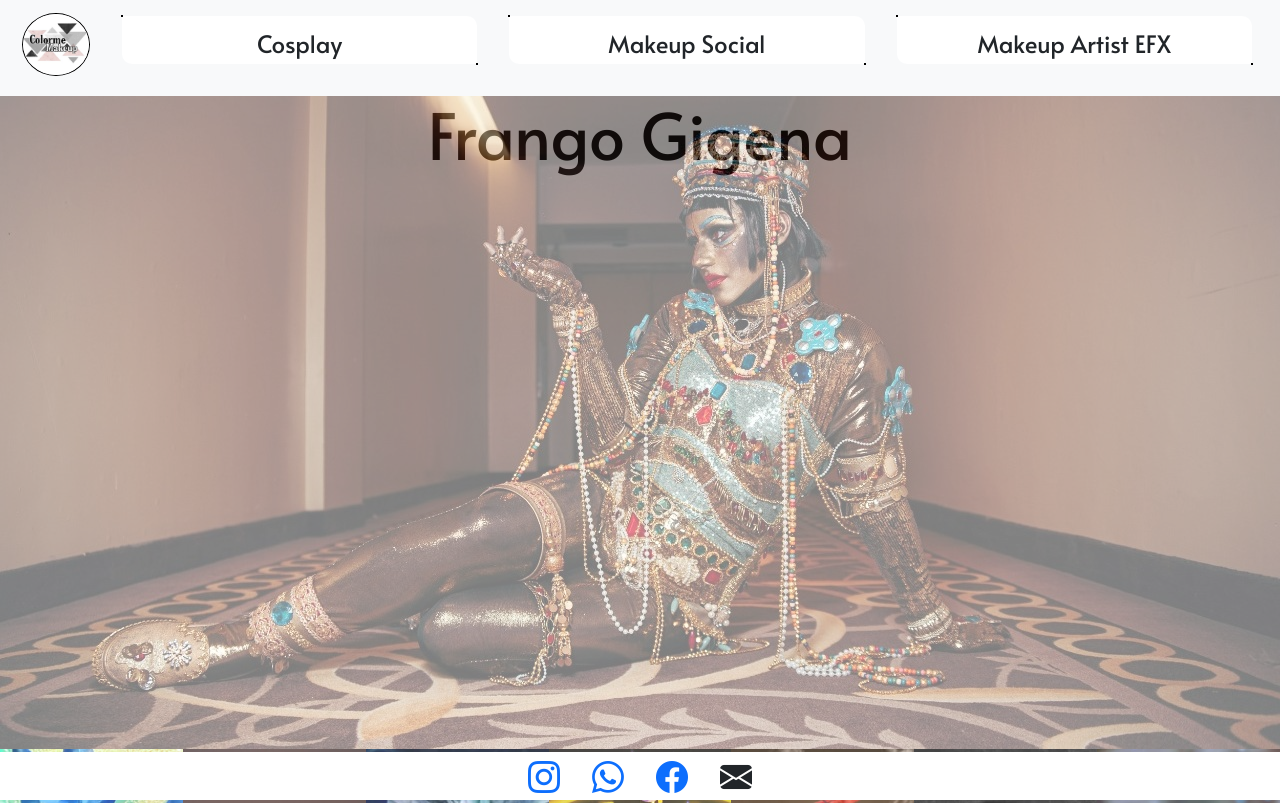
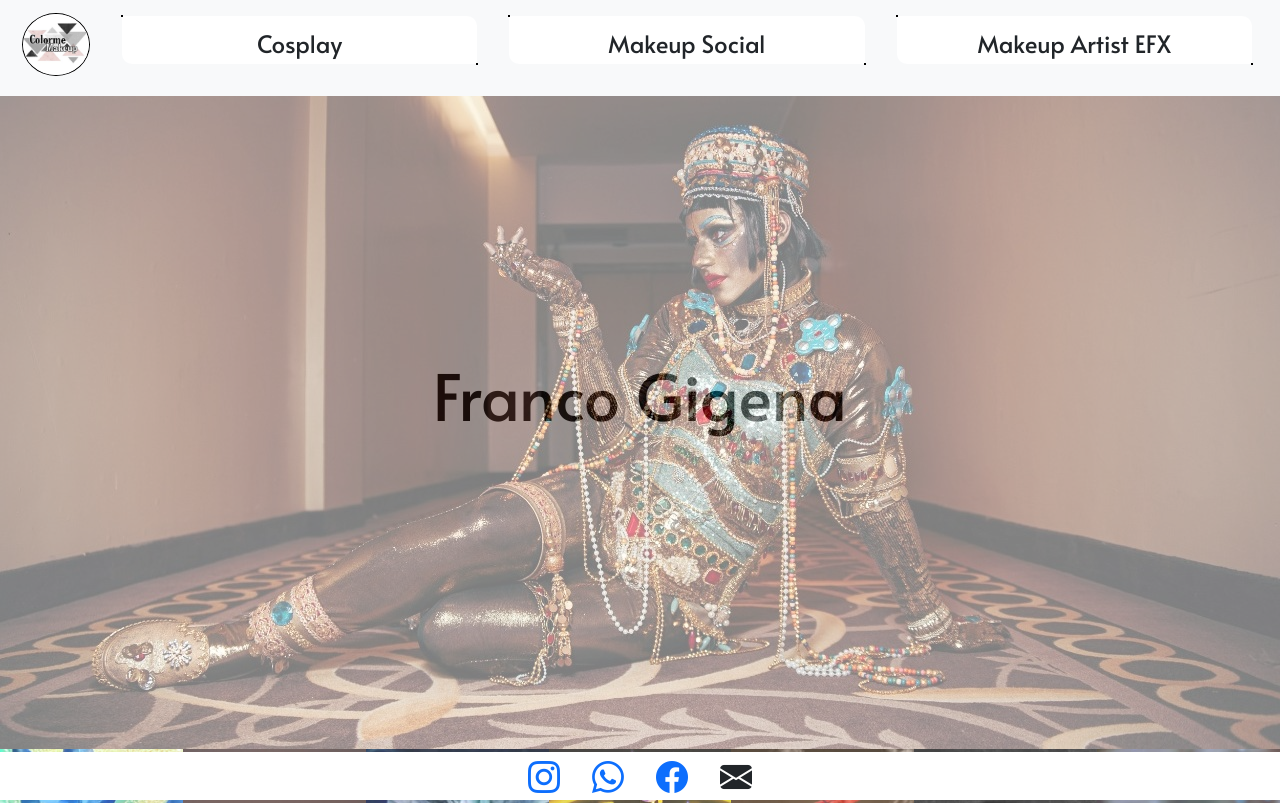
Before and after one commit to Nahuel-Salvatierra/Colorme-Makeup, a plain HTML site: page index.html in a window 1280 px wide. Shown: the top 803 px of the page. Drawn offline with nearby package versions, Linux system fonts and the light colour scheme.

Commit message:
centrado

```diff
--- a/index.html
+++ b/index.html
@@ -38,7 +38,7 @@
 
 <body>
     <div class="img__container">
-        <h2 class="title__name">Frango Gigena</h2>
+        <h2 class="title__name">Franco Gigena</h2>
         <img class="img__main" src="src/img/WhatsApp Image 2023-06-08 at 8.39.06 PM.jpeg" alt="">
     </div>
     <div>
--- a/src/stylesheet/styles.css
+++ b/src/stylesheet/styles.css
@@ -104,6 +104,7 @@ nav div a {
     top: 0;
     color: black;
     font-size: 4rem;
+    top: 40%
 }
 
 /* footer */
```
